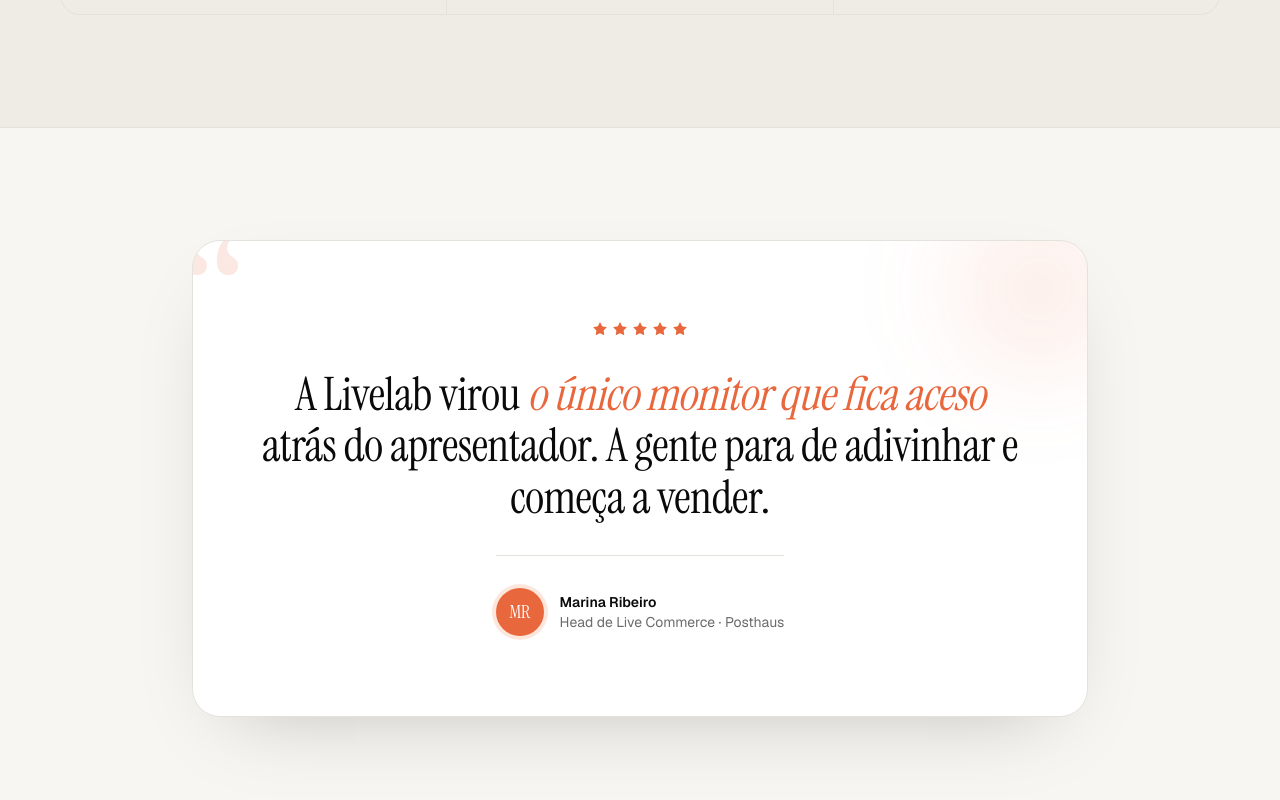
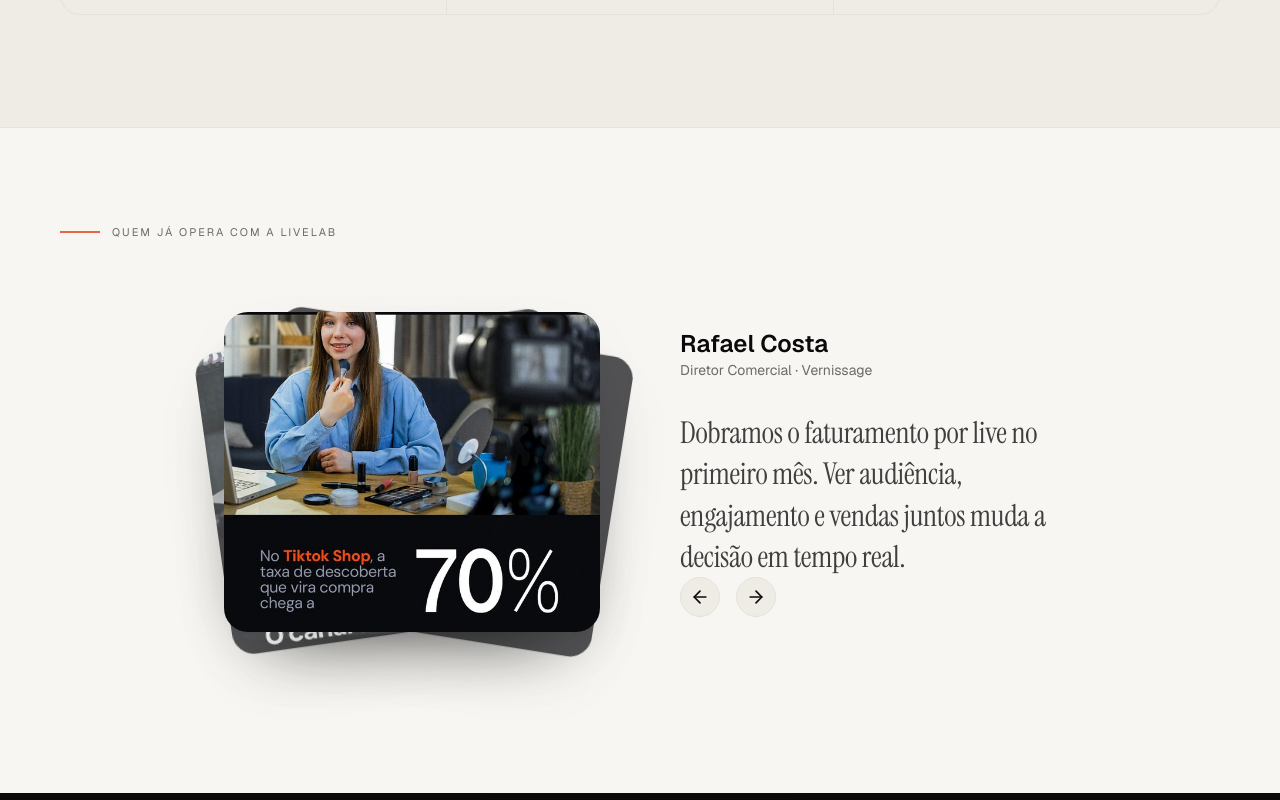
Before and after one commit to Greed9797/livelab, a Next.js app: page / in a window 1280 px wide. Shown: the part 4360-5160 px from the top of the page. Built offline with nearby package versions, Linux system fonts and the light colour scheme; no server answers.

Commit message:
feat(testimonial): animated carousel with photo cards + blur-in quotes (real posts)

```diff
--- a/components/landing/testimonial.tsx
+++ b/components/landing/testimonial.tsx
@@ -1,55 +1,46 @@
-import { Star } from "lucide-react";
+import { AnimatedTestimonials } from "@/components/ui/animated-testimonials";
 import { Container } from "./container";
+
+const TESTIMONIALS = [
+  {
+    quote:
+      "A Livelab virou o único monitor que fica aceso atrás do apresentador. A gente para de adivinhar e começa a vender.",
+    name: "Marina Ribeiro",
+    designation: "Head de Live Commerce · Posthaus",
+    src: "/showcase/post-1.jpg",
+  },
+  {
+    quote:
+      "Dobramos o faturamento por live no primeiro mês. Ver audiência, engajamento e vendas juntos muda a decisão em tempo real.",
+    name: "Rafael Costa",
+    designation: "Diretor Comercial · Vernissage",
+    src: "/showcase/post-5.jpg",
+  },
+  {
+    quote:
+      "Não precisei montar equipe nem integrar nada. Em 30 minutos estávamos operando com a sala de controle no ar.",
+    name: "Camila Souza",
+    designation: "Gerente de Marketing · Pokoloka",
+    src: "/showcase/post-9.jpg",
+  },
+  {
+    quote:
+      "O alerta de produto em alta salvou nossa última live. Repetimos a oferta antes de encerrar e o ticket médio subiu 34%.",
+    name: "Bruno Almeida",
+    designation: "Founder · Bauny Cosméticos",
+    src: "/showcase/post-3.jpg",
+  },
+];
 
 export function Testimonial() {
   return (
-    <section id="clientes" className="py-20 md:py-28">
+    <section id="clientes" className="py-16 md:py-24">
       <Container>
-        <div className="relative mx-auto max-w-4xl overflow-hidden rounded-[var(--radius-xl)] border border-[color:var(--border)] bg-[color:var(--surface)] px-8 py-14 shadow-[0_30px_80px_-40px_rgba(0,0,0,0.25)] md:px-16 md:py-20">
-          {/* brand glow */}
-          <div
-            aria-hidden
-            className="pointer-events-none absolute -right-24 -top-24 h-72 w-72 rounded-full bg-[radial-gradient(circle,_rgba(232,103,60,0.14),_transparent_65%)] blur-2xl"
-          />
-          {/* oversized quote glyph */}
-          <span
-            aria-hidden
-            className="pointer-events-none absolute -left-1 -top-6 select-none font-display text-[9rem] leading-none text-brand/15 md:text-[13rem]"
-          >
-            &ldquo;
-          </span>
-
-          <div className="relative flex flex-col items-center gap-8 text-center">
-            <div className="flex items-center gap-1 text-brand">
-              {Array.from({ length: 5 }).map((_, i) => (
-                <Star key={i} className="h-4 w-4 fill-current" strokeWidth={0} />
-              ))}
-            </div>
-
-            <blockquote className="font-display text-[clamp(1.75rem,3.6vw,3rem)] leading-[1.12] tracking-[-0.02em] text-foreground">
-              A Livelab virou{" "}
-              <span className="italic text-brand">
-                o único monitor que fica aceso
-              </span>{" "}
-              atrás do apresentador. A gente para de adivinhar e começa a
-              vender.
-            </blockquote>
-
-            <div className="flex items-center gap-4 border-t border-[color:var(--border)] pt-8">
-              <div className="flex h-12 w-12 items-center justify-center rounded-full bg-brand font-display text-lg text-brand-foreground ring-4 ring-[color:var(--brand-soft)]">
-                MR
-              </div>
-              <div className="flex flex-col items-start">
-                <span className="text-sm font-semibold text-foreground">
-                  Marina Ribeiro
-                </span>
-                <span className="text-sm text-[color:var(--muted)]">
-                  Head de Live Commerce · Posthaus
-                </span>
-              </div>
-            </div>
-          </div>
+        <div className="mb-6 flex items-center gap-3 md:mb-2">
+          <div className="hairline-brand" aria-hidden />
+          <span className="eyebrow">Quem já opera com a Livelab</span>
         </div>
+        <AnimatedTestimonials testimonials={TESTIMONIALS} autoplay />
       </Container>
     </section>
   );
--- /dev/null
+++ b/components/ui/animated-testimonials.tsx
@@ -0,0 +1,153 @@
+"use client";
+
+import { ArrowLeft, ArrowRight } from "lucide-react";
+import { motion, AnimatePresence } from "framer-motion";
+import Image from "next/image";
+import { useEffect, useState } from "react";
+import { cn } from "@/lib/utils";
+
+type Testimonial = {
+  quote: string;
+  name: string;
+  designation: string;
+  src: string;
+};
+
+export const AnimatedTestimonials = ({
+  testimonials,
+  autoplay = false,
+  className,
+}: {
+  testimonials: Testimonial[];
+  autoplay?: boolean;
+  className?: string;
+}) => {
+  const [active, setActive] = useState(0);
+
+  const handleNext = () => {
+    setActive((prev) => (prev + 1) % testimonials.length);
+  };
+
+  const handlePrev = () => {
+    setActive((prev) => (prev - 1 + testimonials.length) % testimonials.length);
+  };
+
+  const isActive = (index: number) => {
+    return index === active;
+  };
+
+  useEffect(() => {
+    if (autoplay) {
+      const interval = setInterval(handleNext, 5000);
+      return () => clearInterval(interval);
+    }
+  }, [autoplay]);
+
+  const rotations = [-8, 6, -3, 9, -6, 4];
+  const rotateFor = (index: number) => rotations[index % rotations.length];
+
+  return (
+    <div className={cn("mx-auto max-w-sm px-4 py-16 md:max-w-4xl md:px-8", className)}>
+      <div className="relative grid grid-cols-1 gap-12 md:grid-cols-2 md:gap-20">
+        <div>
+          <div className="relative h-80 w-full">
+            <AnimatePresence>
+              {testimonials.map((testimonial, index) => (
+                <motion.div
+                  key={testimonial.src}
+                  initial={{
+                    opacity: 0,
+                    scale: 0.9,
+                    z: -100,
+                    rotate: rotateFor(index),
+                  }}
+                  animate={{
+                    opacity: isActive(index) ? 1 : 0.7,
+                    scale: isActive(index) ? 1 : 0.95,
+                    z: isActive(index) ? 0 : -100,
+                    rotate: isActive(index) ? 0 : rotateFor(index),
+                    zIndex: isActive(index)
+                      ? 999
+                      : testimonials.length + 2 - index,
+                    y: isActive(index) ? [0, -60, 0] : 0,
+                  }}
+                  exit={{
+                    opacity: 0,
+                    scale: 0.9,
+                    z: 100,
+                    rotate: rotateFor(index),
+                  }}
+                  transition={{
+                    duration: 0.4,
+                    ease: "easeInOut",
+                  }}
+                  className="absolute inset-0 origin-bottom"
+                >
+                  <Image
+                    src={testimonial.src}
+                    alt={testimonial.name}
+                    width={500}
+                    height={500}
+                    draggable={false}
+                    className="h-full w-full rounded-3xl object-cover object-center shadow-[0_30px_80px_-40px_rgba(0,0,0,0.4)]"
+                  />
+                </motion.div>
+              ))}
+            </AnimatePresence>
+          </div>
+        </div>
+        <div className="flex flex-col justify-between py-4">
+          <motion.div
+            key={active}
+            initial={{ y: 20, opacity: 0 }}
+            animate={{ y: 0, opacity: 1 }}
+            exit={{ y: -20, opacity: 0 }}
+            transition={{ duration: 0.2, ease: "easeInOut" }}
+          >
+            <h3 className="text-2xl font-semibold text-foreground">
+              {testimonials[active].name}
+            </h3>
+            <p className="text-sm text-[color:var(--muted)]">
+              {testimonials[active].designation}
+            </p>
+            <motion.p className="mt-8 font-display text-2xl leading-snug tracking-[-0.01em] text-[color:var(--muted-strong)] md:text-3xl">
+              {testimonials[active].quote.split(" ").map((word, index) => (
+                <motion.span
+                  key={index}
+                  initial={{ filter: "blur(10px)", opacity: 0, y: 5 }}
+                  animate={{ filter: "blur(0px)", opacity: 1, y: 0 }}
+                  transition={{
+                    duration: 0.2,
+                    ease: "easeInOut",
+                    delay: 0.02 * index,
+                  }}
+                  className="inline-block"
+                >
+                  {word}&nbsp;
+                </motion.span>
+              ))}
+            </motion.p>
+          </motion.div>
+          <div className="flex gap-4 pt-12 md:pt-0">
+            <button
+              type="button"
+              aria-label="Anterior"
+              onClick={handlePrev}
+              className="group/button flex h-10 w-10 items-center justify-center rounded-full border border-[color:var(--border)] bg-[color:var(--surface-alt)] transition-colors hover:border-brand"
+            >
+              <ArrowLeft className="h-5 w-5 text-foreground transition-transform duration-300 group-hover/button:-translate-x-0.5" />
+            </button>
+            <button
+              type="button"
+              aria-label="Próximo"
+              onClick={handleNext}
+              className="group/button flex h-10 w-10 items-center justify-center rounded-full border border-[color:var(--border)] bg-[color:var(--surface-alt)] transition-colors hover:border-brand"
+            >
+              <ArrowRight className="h-5 w-5 text-foreground transition-transform duration-300 group-hover/button:translate-x-0.5" />
+            </button>
+          </div>
+        </div>
+      </div>
+    </div>
+  );
+};
```
